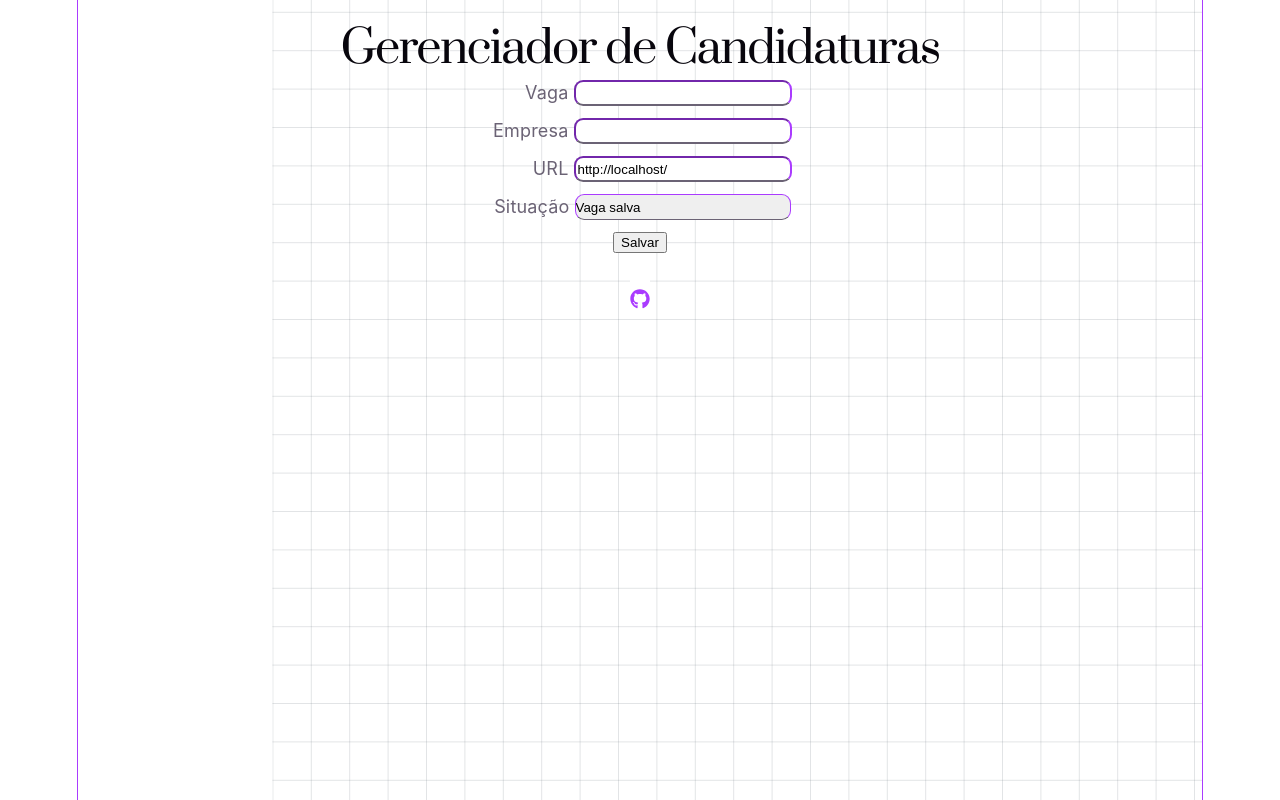
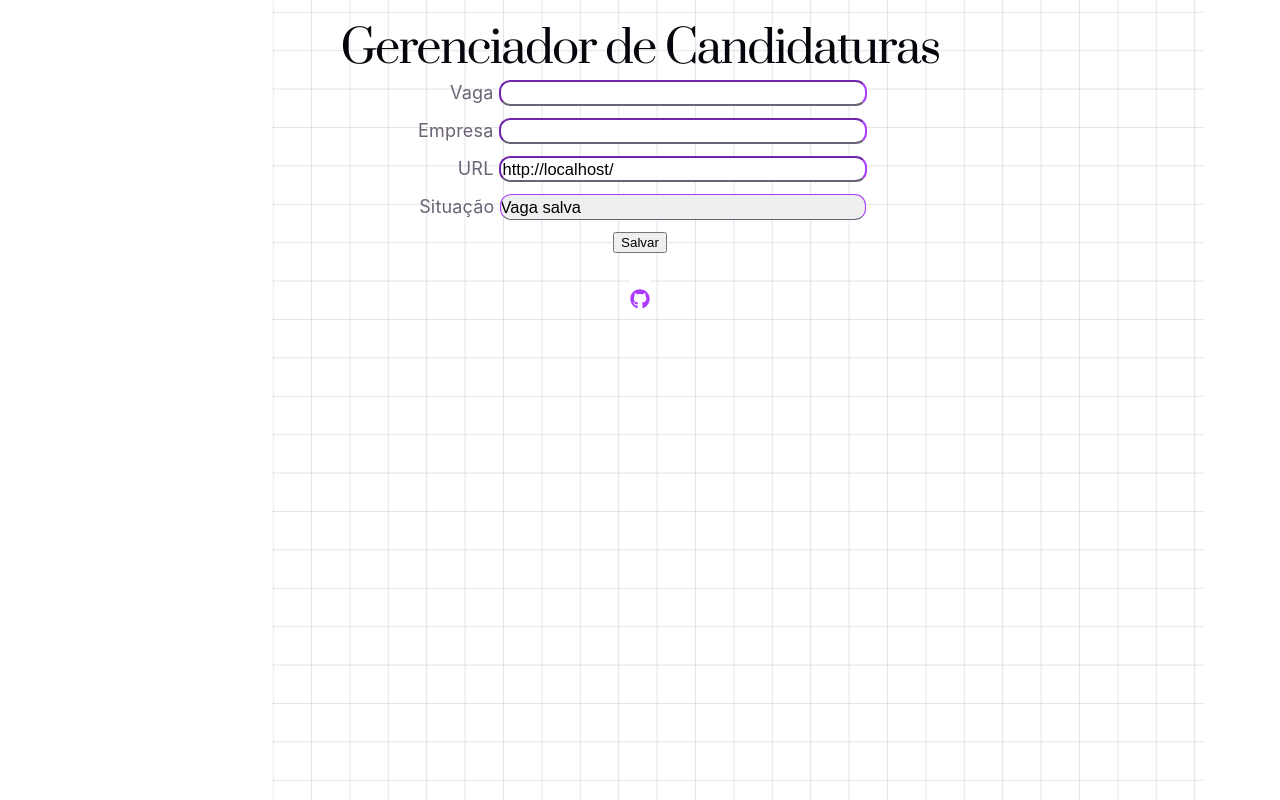
Before and after one commit to Laura-Sangalli/gerenciador-de-candidaturas, a React (Vite) app in the folder frontend/: page / in a window 1280 px wide. Built offline with nearby package versions, Linux system fonts and the light colour scheme.

Commit message:
style: increase input width, remove page border

```diff
--- a/frontend/src/index.css
+++ b/frontend/src/index.css
@@ -55,6 +55,7 @@
     vector-effect: non-scaling-size;
     color: #08060d;
     border-color: var(--accent);
+  font: 18px/145% var(--sans);
   }
 }
 
@@ -63,7 +64,6 @@
   max-width: 100%;
   margin: 0 auto;
   text-align: center;
-  border-inline: 1px solid var(--border);
   min-height: 100svh;
   display: flex;
   flex-direction: column;
@@ -156,7 +156,8 @@ code {
 
 .campo_input input, .campo_input select{
   height: 20px;
-  width: 210px;
+  width: 360px;
+  font-size: 16.5px;
   border-color: var(--accent) var(--border) var(--text);
   border-radius: 1cap;
   margin-left: 5px;
@@ -167,7 +168,7 @@ code {
     -webkit-appearance: none;
     -moz-appearance: none;
 
-  width: 216px;
+  width: 366px;
   height: 26px;
 }
 
@@ -198,7 +199,8 @@ code {
 
     z-index: 0;
     pointer-events: none;
-}
+    stroke: none;
+  }
 
 /* Conteúdo */
 .content {
```
